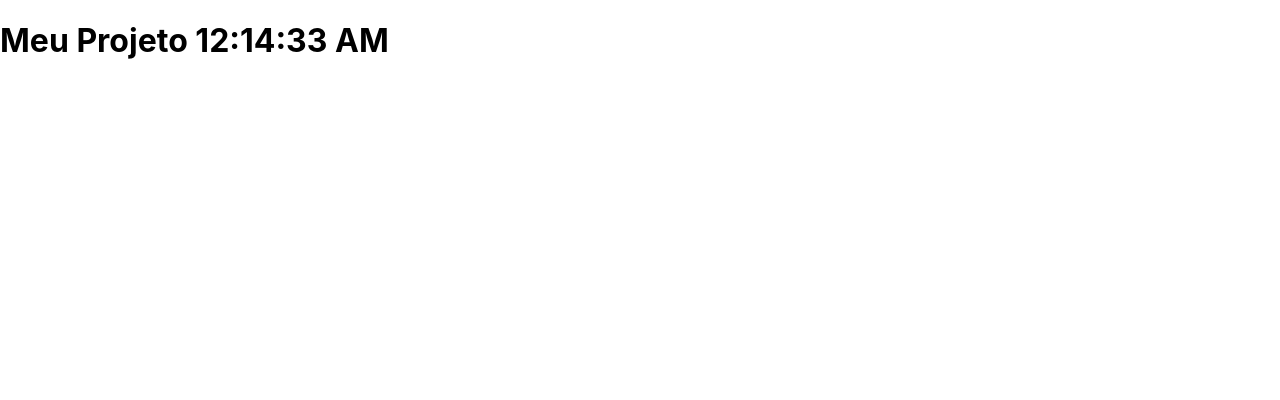
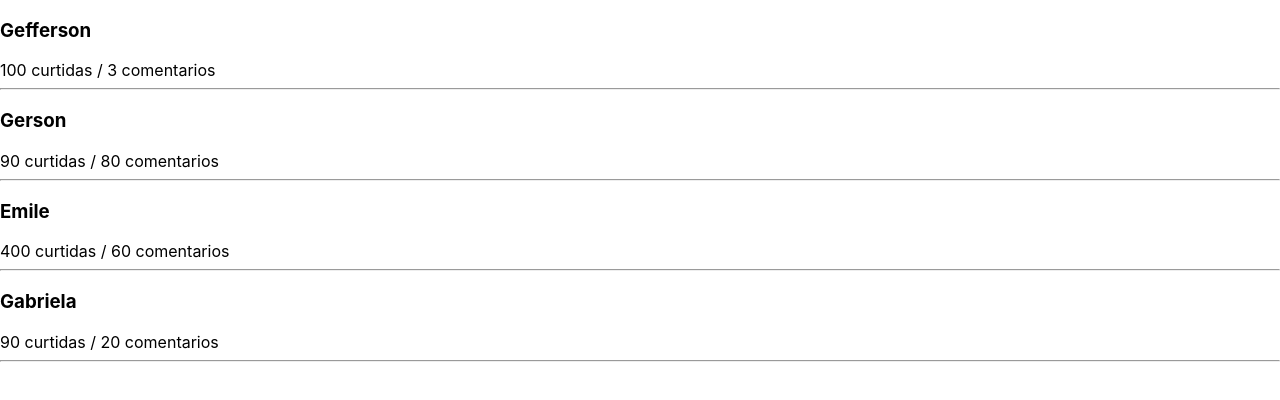
Before and after one commit to GeffersonST/Curso-React, a React (Create React App) app: page / in a window 1280 px wide. Shown: the top 400 px of the page. Built offline with nearby package versions, Linux system fonts and the light colour scheme.

Commit message:
Feed curtidas

```diff
--- a/src/App.js
+++ b/src/App.js
@@ -1,27 +1,32 @@
 import React, { Component } from "react";
+import Feed from "./components/Feed";
 class App extends Component {
   constructor(props) {
     super(props);
     this.state = {
-      hora: "00:00:00",
+      feed: [
+        { id: 1, username: "Gefferson", curtidas: 100, comentarios: 3 },
+        { id: 2, username: "Gerson", curtidas: 90, comentarios: 80 },
+        { id: 3, username: "Emile", curtidas: 400, comentarios: 60 },
+        { id: 3, username: "Gabriela", curtidas: 90, comentarios: 20 },
+      ],
     };
   }
-  componentDidMount() {
-    setInterval(() => {
-      this.setState({ hora: new Date().toLocaleTimeString() });
-    }, 1000);
-  }
-  componentDidUpdate() {
-    console.log("Atualizou!");
-  }
-
   render() {
     return (
       <div>
-        <h1>Meu Projeto {this.state.hora}</h1>
+        {this.state.feed.map((item) => {
+          return (
+            <Feed
+              id={item.id}
+              username={item.username}
+              curtidas={item.curtidas}
+              comentarios={item.comentarios}
+            />
+          );
+        })}
       </div>
     );
   }
 }
-
 export default App;
--- /dev/null
+++ b/src/components/Feed/index.js
@@ -0,0 +1,15 @@
+import React, { Component } from "react";
+class Feed extends Component {
+  render() {
+    return (
+      <div key={this.props.id}>
+        <h3>{this.props.username}</h3>
+        <a>
+          {this.props.curtidas} curtidas / {this.props.comentarios} comentarios
+        </a>
+        <hr />
+      </div>
+    );
+  }
+}
+export default Feed;
```
